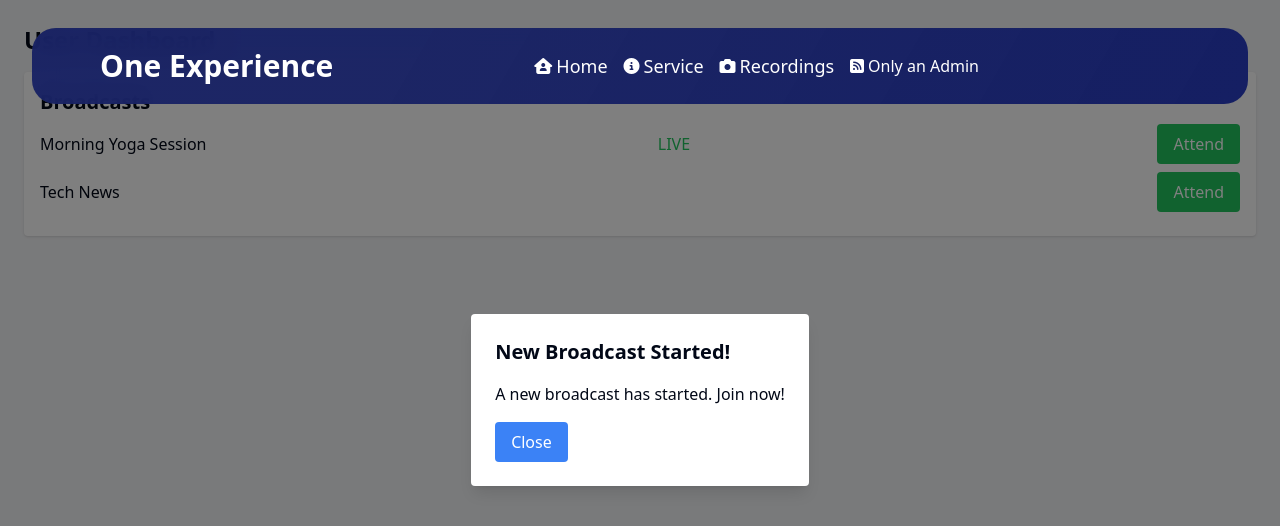
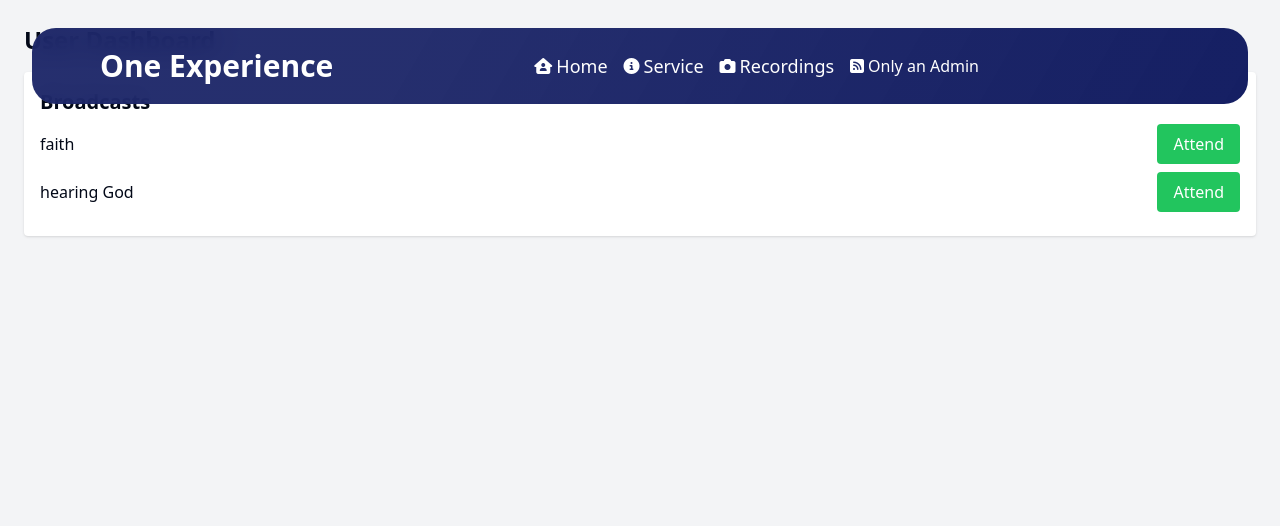
Before and after one commit to Peter-Jamugisa/clerk-setup, a Next.js app: page /user in a window 1280 px wide. Shown: the top 526 px of the page. Built offline with nearby package versions, Linux system fonts and the light colour scheme; no server answers.

Commit message:
Update userdashboard.tsx

```diff
--- a/components/userdashboard.tsx
+++ b/components/userdashboard.tsx
@@ -14,8 +14,8 @@ const UserDashboard: React.FC = () => {
   useEffect(() => {
     // Simulate fetching broadcasts from an API
     const fetchedBroadcasts = [
-      { id: "1", title: "Morning Yoga Session", started: false },
-      { id: "2", title: "Tech News", started: false },
+      { id: "1", title: "faith", started: false },
+      { id: "2", title: "hearing God", started: false },
     ];
     setBroadcasts(fetchedBroadcasts);
   }, []);
@@ -28,7 +28,7 @@ const UserDashboard: React.FC = () => {
       );
       setBroadcasts(updatedBroadcasts);
       setShowPopup(true);
-    }, 5000);
+    }, 5000000000000000000000);
 
     return () => clearTimeout(timer);
   }, [broadcasts]);
```
